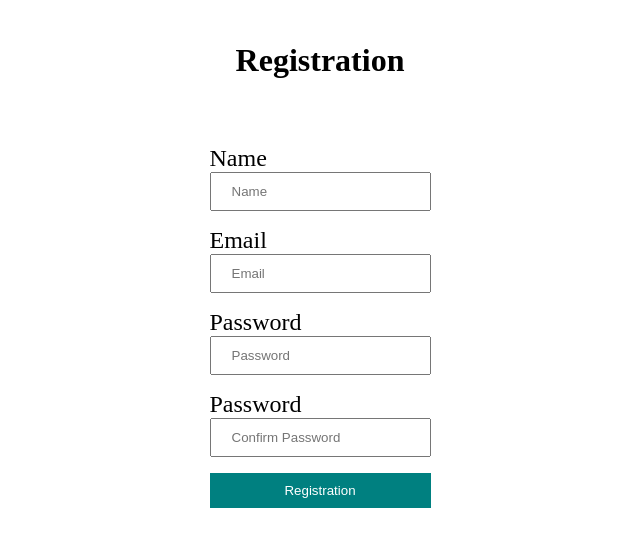
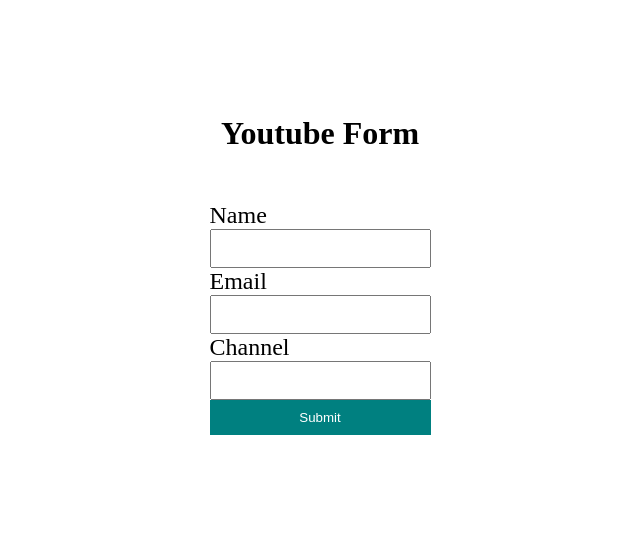
Before and after one commit to mahabur-rahman/all-in-one-react, a React (Create React App) app: page / in a window 1280 px wide. Shown: the top 546 px of the page, without its empty margins (320-960 px from the left). Built offline with nearby package versions, Linux system fonts and the light colour scheme.

Commit message:
managing data

```diff
--- a/src/App.js
+++ b/src/App.js
@@ -42,13 +42,16 @@ import Profile from "./components/Profile";
 import { AuthProvider } from "./components/auth";
 import Login from "./components/Login";
 import { RequireAuth } from "./components/RequireAuth";
-import FormOne from "./components/FormikValidation/FormOne";
+// import FormOne from "./components/FormikValidation/FormOne";
+// import Form from "./components/AllExamplesFormik/YoutubeForm";
+import YoutubeForm from "./components/AllExamplesFormik/YoutubeForm";
 const LazyAbout = React.lazy(() => import("./pages/About"));
 
 const App = () => {
   return (
     <>
-      <FormOne />
+      <YoutubeForm />
+      {/* <FormOne /> */}
       {/* <BrowserRouter>
         <Routes>
           <Route path="/" element={<Header />}>
--- /dev/null
+++ b/src/components/AllExamplesFormik/YoutubeForm.js
@@ -0,0 +1,54 @@
+import React from "react";
+import "./form.css";
+import { useFormik } from "formik";
+
+const YoutubeForm = () => {
+  const formik = useFormik({
+    initialValues: {
+      name: "",
+      email: "",
+      channel: "",
+    },
+  });
+
+  console.log(formik.values);
+
+  return (
+    <div className="container">
+      <h1>Youtube Form</h1>
+
+      <form>
+        <label htmlFor="name">Name</label>
+        <input
+          type="text"
+          id="name"
+          name="name"
+          value={formik.values.name}
+          onChange={formik.handleChange}
+        />
+
+        <label htmlFor="email">Email</label>
+        <input
+          type="email"
+          id="email"
+          name="email"
+          value={formik.values.email}
+          onChange={formik.handleChange}
+        />
+
+        <label htmlFor="channel">Channel</label>
+        <input
+          type="text"
+          id="channel"
+          name="channel"
+          value={formik.values.channel}
+          onChange={formik.handleChange}
+        />
+
+        <button type="submit">Submit</button>
+      </form>
+    </div>
+  );
+};
+
+export default YoutubeForm;
--- /dev/null
+++ b/src/components/AllExamplesFormik/form.css
@@ -0,0 +1,45 @@
+.container {
+    padding: 100px;
+    height: 50vh;
+    display: flex;
+    align-items: center;
+    flex-direction: column;
+    justify-content: center;
+}
+
+h1 {
+    text-align: center;
+}
+
+form {
+    padding: 50px;
+}
+
+form label {
+    font-size: 1.5rem;
+}
+
+input {
+    display: flex;
+    align-items: center;
+    flex-direction: column;
+    padding: 10px 20px;
+}
+
+.input-block {
+    margin: 1rem 0;
+}
+
+button {
+    padding: 10px;
+    color: white;
+    border: none;
+    outline: none;
+    background-color: teal;
+    cursor: pointer;
+    width: 100%;
+}
+
+.form-error {
+    color: rgb(243, 128, 128);
+}
```
